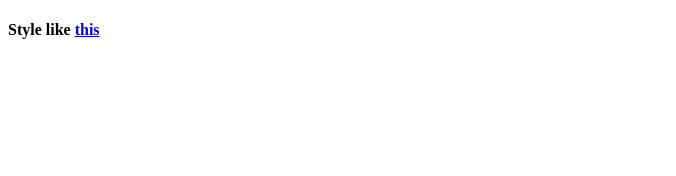
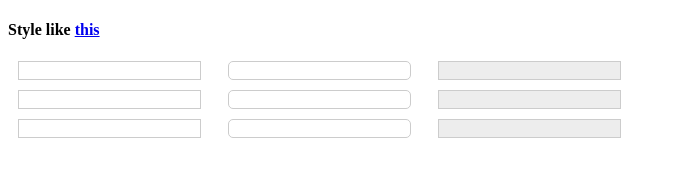
Before and after one commit to mmatczak/mwd-7.12.2020, a plain HTML site: page css2.html in a window 1280 px wide. Shown: the whole page, without its empty margins (0-676 px from the left). Drawn offline with Linux system fonts and the light colour scheme.

Commit message:
CSS Uebung Loesungen

```diff
--- a/css2.html
+++ b/css2.html
@@ -31,5 +31,21 @@
 <body>
 <h4>Style like <a target="_blank" href="https://devonfw-training.github.io/devon4ng-training/css/index.html#/15">this</a></h4>
 <!-- Inser HTML here -->
+<div class="container">
+    <input>
+    <input>
+    <input>
+</div>
+<div class="container round">
+    <input>
+    <input>
+    <input>
+</div>
+<div class="container">
+    <input class="gray">
+    <input class="gray">
+    <input class="gray">
+</div>
+
 </body>
 </html>
```
Also changed, not shown: css1.html (+17 -0 lines).
